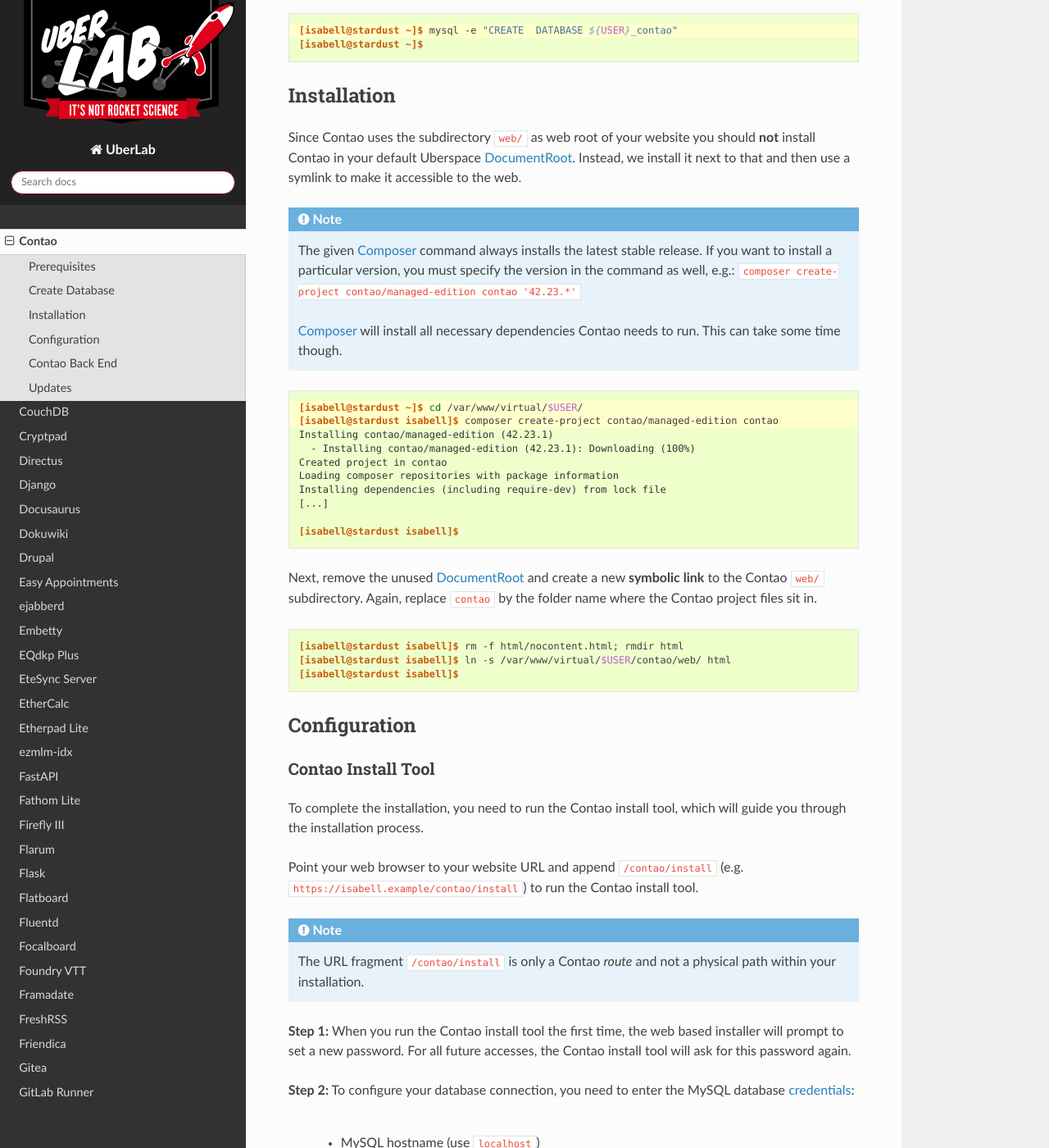
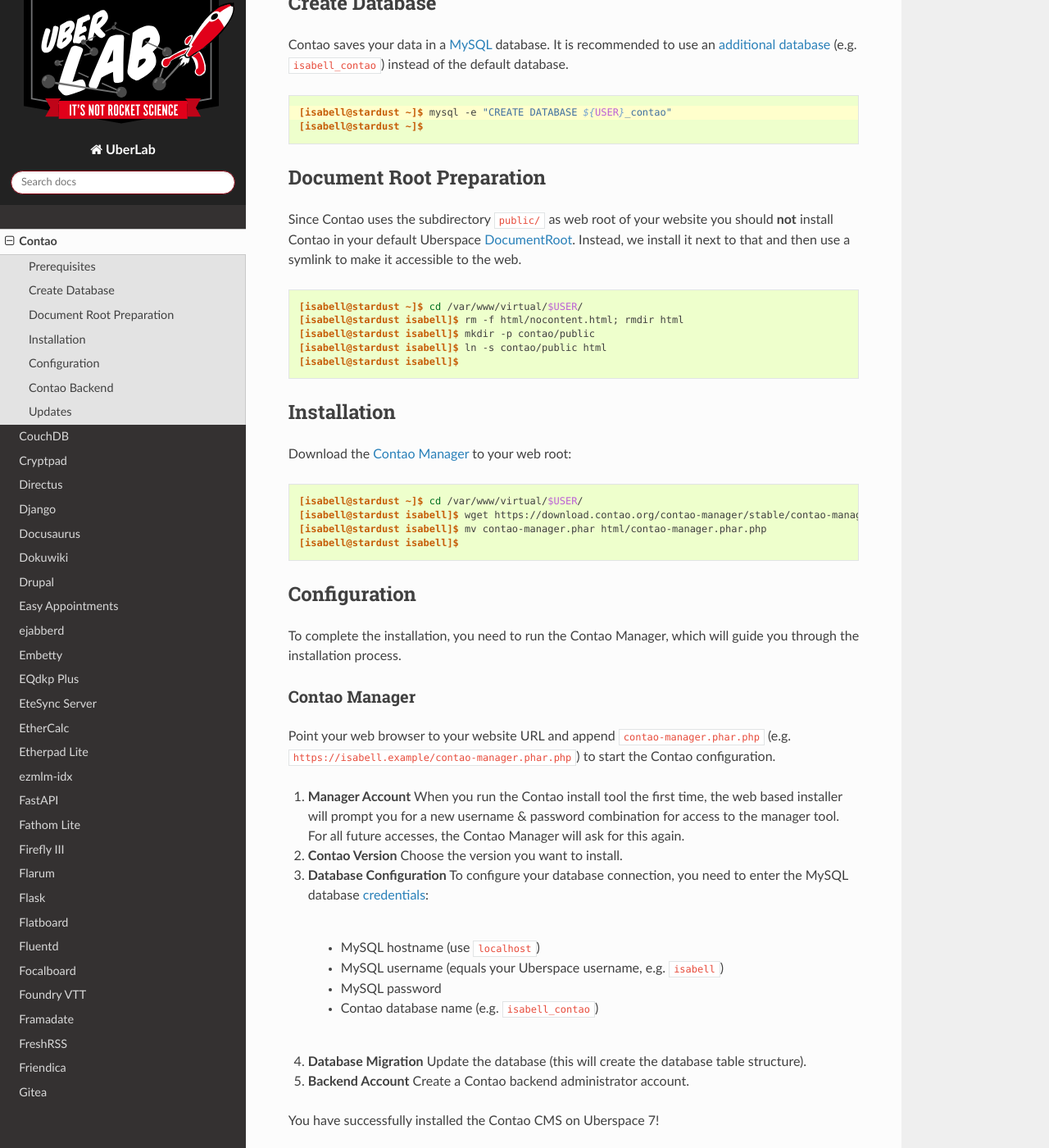
Before and after one commit to Uberspace/lab, a Sphinx documentation site: the page built from source/guide_contao.rst, in a window 1280 px wide and 1400 px high, scrolled down 2234 px. Shown: the whole window at 82% size. Built offline with Sphinx 7.4.7 and the Read the Docs theme 2.0.0, drawn with Linux system fonts in a browser that asks for light colours; some of the changed text lies outside the part shown.

Commit message:
[contao] update to version `5`
Also use the `contao-manager.phar` for the instalation / update.

```diff
--- a/source/guide_contao.rst
+++ b/source/guide_contao.rst
@@ -38,7 +39,7 @@
 Prerequisites
 =============
 
-We are using PHP_ in the stable version ``8.1``:
+We are using PHP_ in version ``8.1``:
 
 ::
 
@@ -69,76 +70,71 @@
 .. code-block:: console
  :emphasize-lines: 1
 
- [isabell@stardust ~]$ mysql -e "CREATE  DATABASE ${USER}_contao"
+ [isabell@stardust ~]$ mysql -e "CREATE DATABASE ${USER}_contao"
  [isabell@stardust ~]$
+
+
+Document Root Preparation
+=========================
+
+Since Contao uses the subdirectory ``public/`` as web root of your website you should **not** install Contao in your default Uberspace :manual:`DocumentRoot <web-documentroot>`. Instead, we install it next to that and then use a symlink to make it accessible to the web.
+
+.. code-block:: console
+
+ [isabell@stardust ~]$ cd /var/www/virtual/$USER/
+ [isabell@stardust isabell]$ rm -f html/nocontent.html; rmdir html
+ [isabell@stardust isabell]$ mkdir -p contao/public
+ [isabell@stardust isabell]$ ln -s contao/public html
+ [isabell@stardust isabell]$
 
 
 Installation
 ============
 
-Since Contao uses the subdirectory ``web/`` as web root of your website you should **not** install Contao in your default Uberspace :manual:`DocumentRoot <web-documentroot>`. Instead, we install it next to that and then use a symlink to make it accessible to the web.
-
-.. note:: The given Composer_ command always installs the latest stable release. If you want to install a particular version, you must specify the version in the command as well, e.g.: ``composer create-project contao/managed-edition contao '42.23.*'``
-
-  Composer_ will install all necessary dependencies Contao needs to run. This can take some time though.
-
-.. code-block:: console
- :emphasize-lines: 1,2
-
- [isabell@stardust ~]$ cd /var/www/virtual/$USER/
- [isabell@stardust isabell]$ composer create-project contao/managed-edition contao
- Installing contao/managed-edition (42.23.1)
-   - Installing contao/managed-edition (42.23.1): Downloading (100%)
- Created project in contao
- Loading composer repositories with package information
- Installing dependencies (including require-dev) from lock file
- [...]
-
- [isabell@stardust isabell]$
-
-Next, remove the unused :manual:`DocumentRoot <web-documentroot>` and create a new **symbolic link** to the Contao ``web/`` subdirectory. Again, replace ``contao`` by the folder name where the Contao project files sit in.
+Download the `Contao Manager`_ to your web root:
 
 .. code-block:: console
 
- [isabell@stardust isabell]$ rm -f html/nocontent.html; rmdir html
- [isabell@stardust isabell]$ ln -s /var/www/virtual/$USER/contao/web/ html
+ [isabell@stardust ~]$ cd /var/www/virtual/$USER/
+ [isabell@stardust isabell]$ wget https://download.contao.org/contao-manager/stable/contao-manager.phar
+ [isabell@stardust isabell]$ mv contao-manager.phar html/contao-manager.phar.php
  [isabell@stardust isabell]$
 
 
 Configuration
 =============
 
-Contao Install Tool
--------------------
+To complete the installation, you need to run the Contao Manager, which will guide you through the installation process.
 
-To complete the installation, you need to run the Contao install tool, which will guide you through the installation process.
+Contao Manager
+--------------
 
-Point your web browser to your website URL and append ``/contao/install`` (e.g. ``https://isabell.example/contao/install``) to run the Contao install tool.
+Point your web browser to your website URL and append ``contao-manager.phar.php`` (e.g. ``https://isabell.example/contao-manager.phar.php``) to start the Contao configuration.
 
-.. note:: The URL fragment ``/contao/install`` is only a Contao *route* and not a physical path within your installation.
+1. **Manager Account** When you run the Contao install tool the first time, the web based installer will prompt you for a new username & password combination for access to the manager tool. For all future accesses, the Contao Manager will ask for this again.
 
-**Step 1:** When you run the Contao install tool the first time, the web based installer will prompt to set a new password. For all future accesses, the Contao install tool will ask for this password again.
+2. **Contao Version** Choose the version you want to install.
 
-**Step 2:** To configure your database connection, you need to enter the MySQL database :manual_anchor:`credentials <database-mysql.html#login-credentials>`:
+3. **Database Configuration** To configure your database connection, you need to enter the MySQL database :manual_anchor:`credentials <database-mysql.html#login-credentials>`:
 
-  * MySQL hostname (use ``localhost``)
-  * MySQL username (equals your Uberspace username, e.g. ``isabell``)
-  * MySQL password
-  * Contao database name (e.g. ``isabell_contao``)
+  - MySQL hostname (use ``localhost``)
+  - MySQL username (equals your Uberspace username, e.g. ``isabell``)
+  - MySQL password
+  - Contao database name (e.g. ``isabell_contao``)
 
-**Step 3:** Update the database (this will create the database table structure).
+4. **Database Migration** Update the database (this will create the database table structure).
 
-**Step 4:** Create a Contao back end administrator account.
+5. **Backend Account** Create a Contao backend administrator account.
 
 You have successfully installed the Contao CMS on Uberspace 7!
 
 
-Contao Back End
-===============
+Contao Backend
+==============
 
-Point your web browser to your website URL and append ``/contao`` (or ``/contao/login``) to open the Contao back end login mask (e.g. ``https://isabell.example/contao/login``)
+Point your web browser to your website URL and append ``/contao`` (or ``/contao/login``) to open the Contao Backend login mask (e.g. ``https://isabell.example/contao/login``)
 
-Log into the Contao back end by entering the credentials of the administrator account.
+Log into the Contao Backend by entering the credentials of the Backend account.
 
 
 Updates
@@ -146,18 +142,7 @@
 
 .. note:: Check the GitHub repository releases_ and the update feed_ regularly to stay informed about new updates and releases. Also read the news_ and announcements posted on `contao.org <https://contao.org/>`_.
 
-To update an existing Contao installation just perform a Composer Update in the root directory of your application (e.g. ``/var/www/virtual/$USER/contao/``). This will update the Contao Managed Edition core application and all its dependencies as well as all your installed third-party packages:
-
-.. code-block:: console
- :emphasize-lines: 1
-
- [isabell@stardust ~]$ cd /var/www/virtual/$USER/contao/
- [isabell@stardust contao]$ composer update
- Loading composer repositories with package information
- Updating dependencies (including require-dev)
- [...]
-
- [isabell@stardust contao]$
+To update an existing Contao installation (or switch to another PHP version), start the **Contao Manager** again (e.g. visit ``https://isabell.example/contao-manager.phar.php``).
 
 .. warning:: The Contao Managed Edition and especially **additional bundles and modules** are **not** updated automatically, so make sure to regularly check for security and maintenance updates.
 
```
Also changed, not shown: other parts of source/guide_contao.rst (+2 -1 lines).
